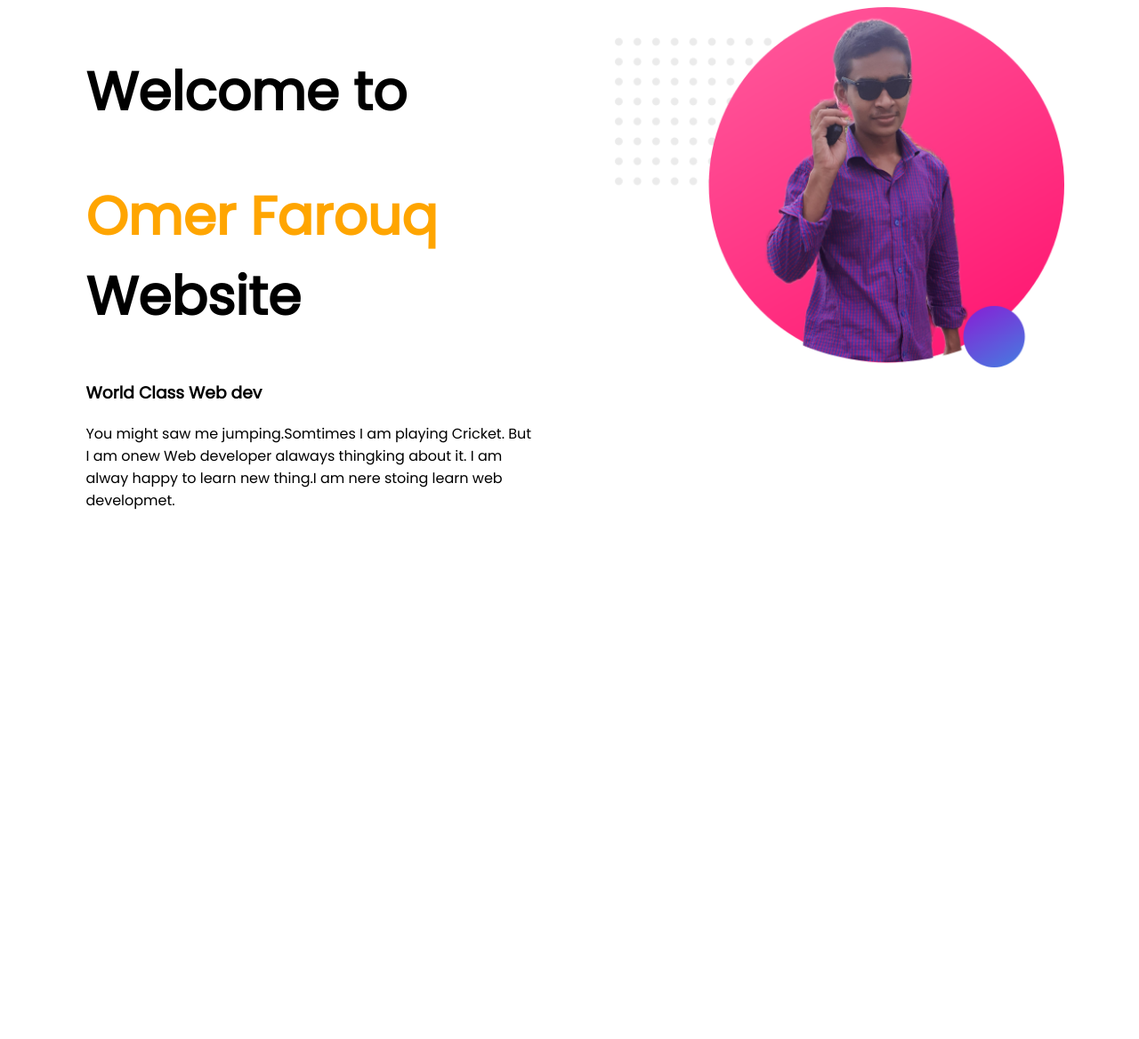
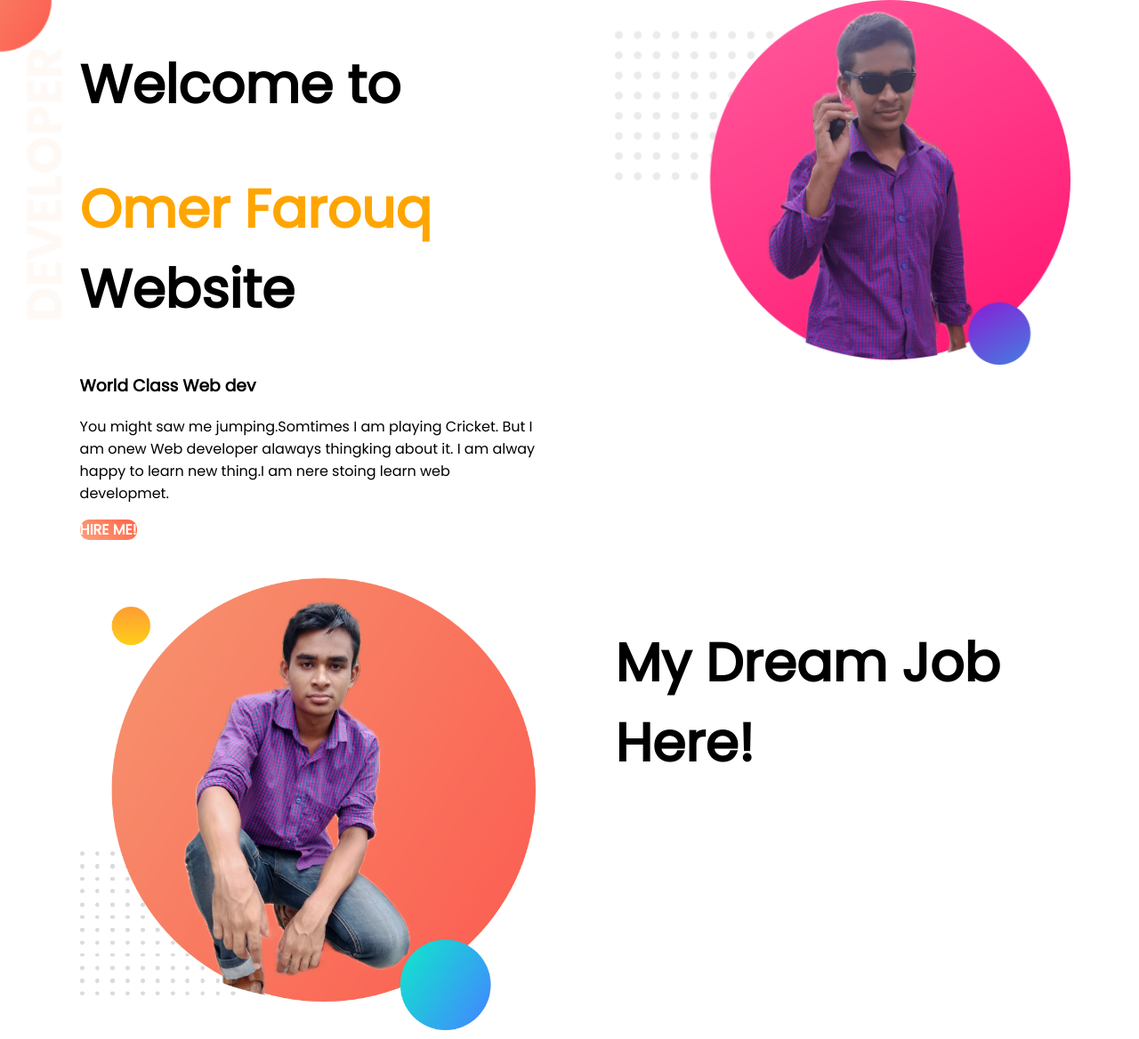
Before and after one commit to omer-farouq/omer-farouq, a plain HTML site: page index.html in a window 1280 px wide. Shown: the whole page at 89% size. Before the commit the page ends 800 px from the top, so only its background shows below. Drawn offline with Linux system fonts and the light colour scheme.

Commit message:
Changes file up to date

```diff
--- a/index.html
+++ b/index.html
@@ -11,18 +11,32 @@
     <link rel="stylesheet" href="style.css">
 </head>
 <body>
-    <section>
-       <div class="half-width">
+    <section class="top-banner">
+        <div class="half-width">
             <h1>Welcome to</h1>
-            <h1 class><span class="name-highlight">Omer Farouq</span> Website</h1>
+            <h1><span class="name-highlight">Omer Farouq</span> Website</h1>
+
             <h3>World Class Web dev</h3>
             <p>You might saw me jumping.Somtimes I am playing Cricket. But I am onew Web developer alaways thingking about it. I am alway happy to learn new thing.I am nere stoing learn web developmet. </p>
-       </div>
+            <a class="link-button" target="_balnk" href="https://www.linkedin.com/in/omer-farouq-5b0092211/">HIRE ME!</a>
+        </div>
 
         <div class="half-width">
             <img src="images/profile1.png" alt="">
        </div>
 
     </section>
+
+    <section class="dream-area">
+        <div class="half-width">
+            <img src="images/profile2.png" alt="">
+        </div>
+
+        <div class="half-width">
+          <h1>My Dream Job Here!</h1>
+        </div>
+
+    </section>
+
 </body>
 </html>
--- a/style.css
+++ b/style.css
@@ -1,4 +1,5 @@
 body{
+    margin: 0px;
     font-family: 'Poppins', sans-serif;
 }
 h1{
@@ -18,3 +19,19 @@ h1{
 .half-width img{
     width: 100%;
 }
+.top-banner{
+    background-image: url("images/top-banner.png");
+    background-repeat: no-repeat;
+}
+section{
+    height: 500px;
+    padding-bottom: 150px;
+}
+.link-button{
+    text-decoration: none;
+    background-image: linear-gradient(45deg, lightSalmon, tomato);
+    border-radius: 10px;
+    color: white;
+    font-weight: 700;
+
+}
```
Also changed, not shown: images/profile2.png (added).
